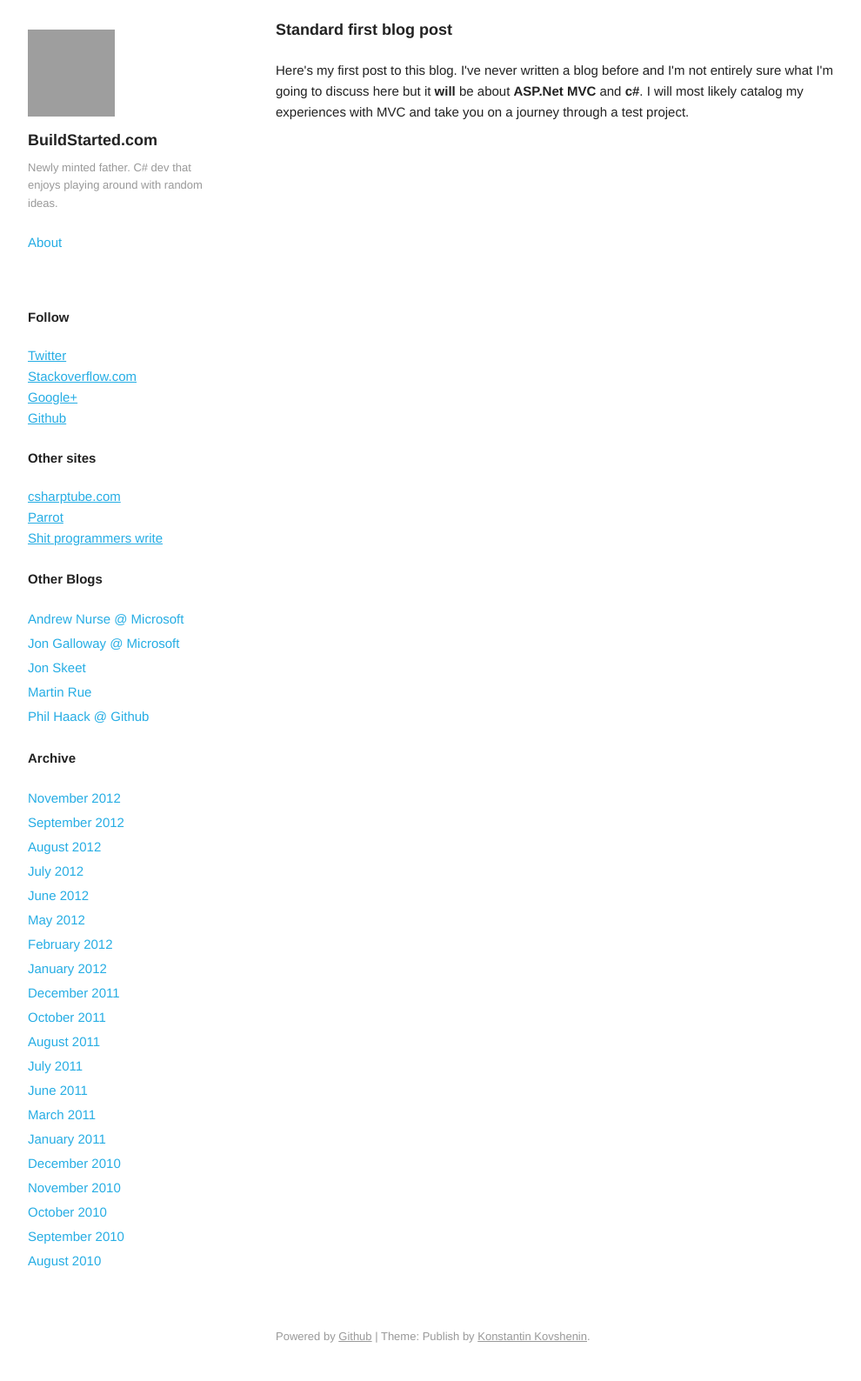
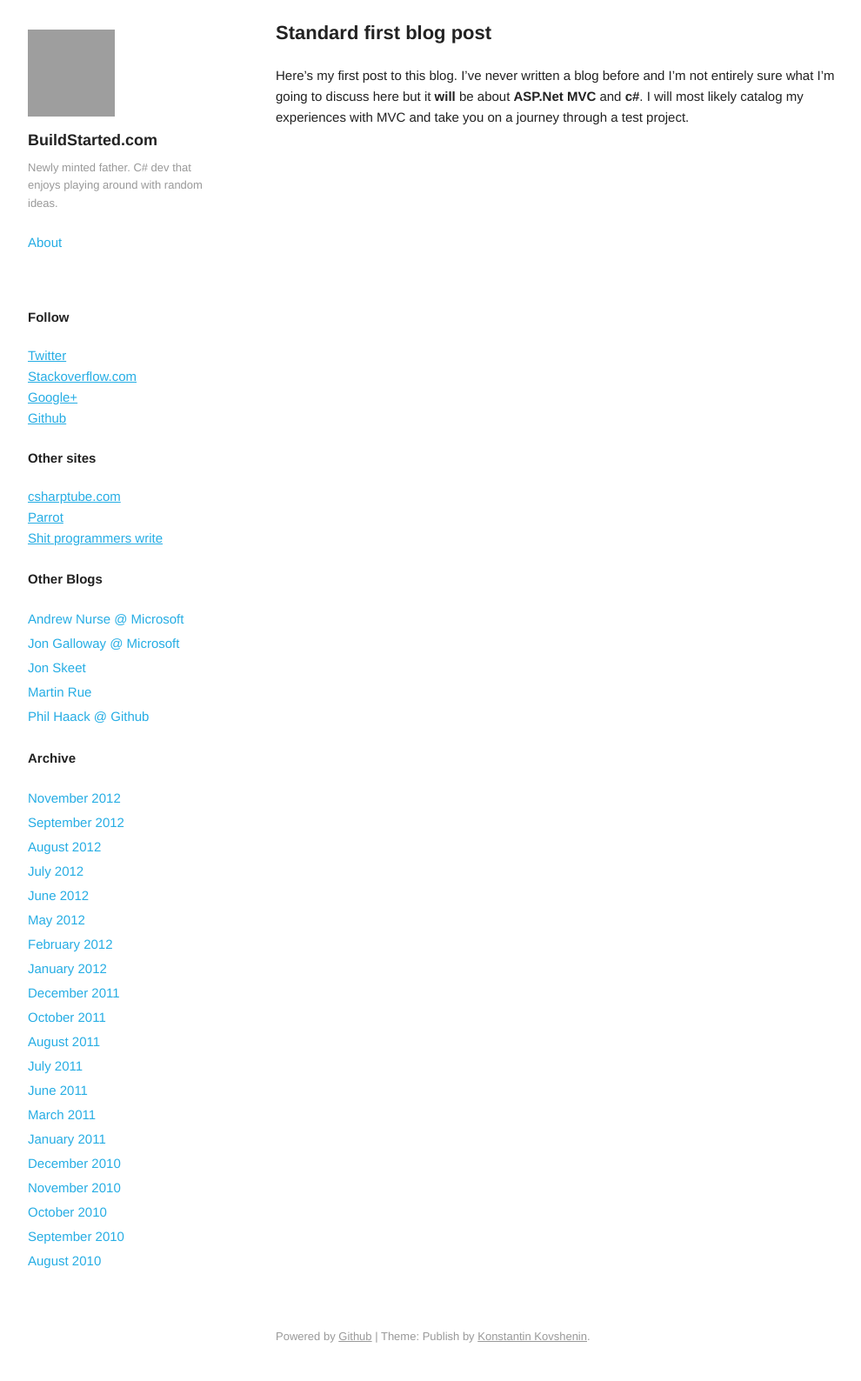
Before and after one commit to Buildstarted/buildstarted.com, a Jekyll site: the page built from _posts/2010-08-03-new-blog.md, in a window 1280 px wide. Shown: the whole page at 87% size, without its empty margins (133-1123 px from the left). Built offline with Jekyll 4.4.1, drawn with Linux system fonts in a browser that asks for light colours; nearby versions of some CDN libraries; Markdown is read by kramdown in place of the engine named in the settings; grey boxes are pictures that could not be loaded.

```diff
--- a/_posts/2010-08-03-new-blog.md
+++ b/_posts/2010-08-03-new-blog.md
@@ -3,6 +3,6 @@ layout: default
 title: New blog
 ---
 
-<h2>Standard first blog post</h2>
+#Standard first blog post
 
-<p>Here's my first post to this blog. I've never written a blog before and I'm not entirely sure what I'm going to discuss here but it <strong>will</strong> be about <strong>ASP.Net MVC</strong> and <strong>c#</strong>. I will most likely catalog my experiences with MVC and take you on a journey through a test project.</p>
+Here's my first post to this blog. I've never written a blog before and I'm not entirely sure what I'm going to discuss here but it **will** be about **ASP.Net MVC** and **c#**. I will most likely catalog my experiences with MVC and take you on a journey through a test project.
```
